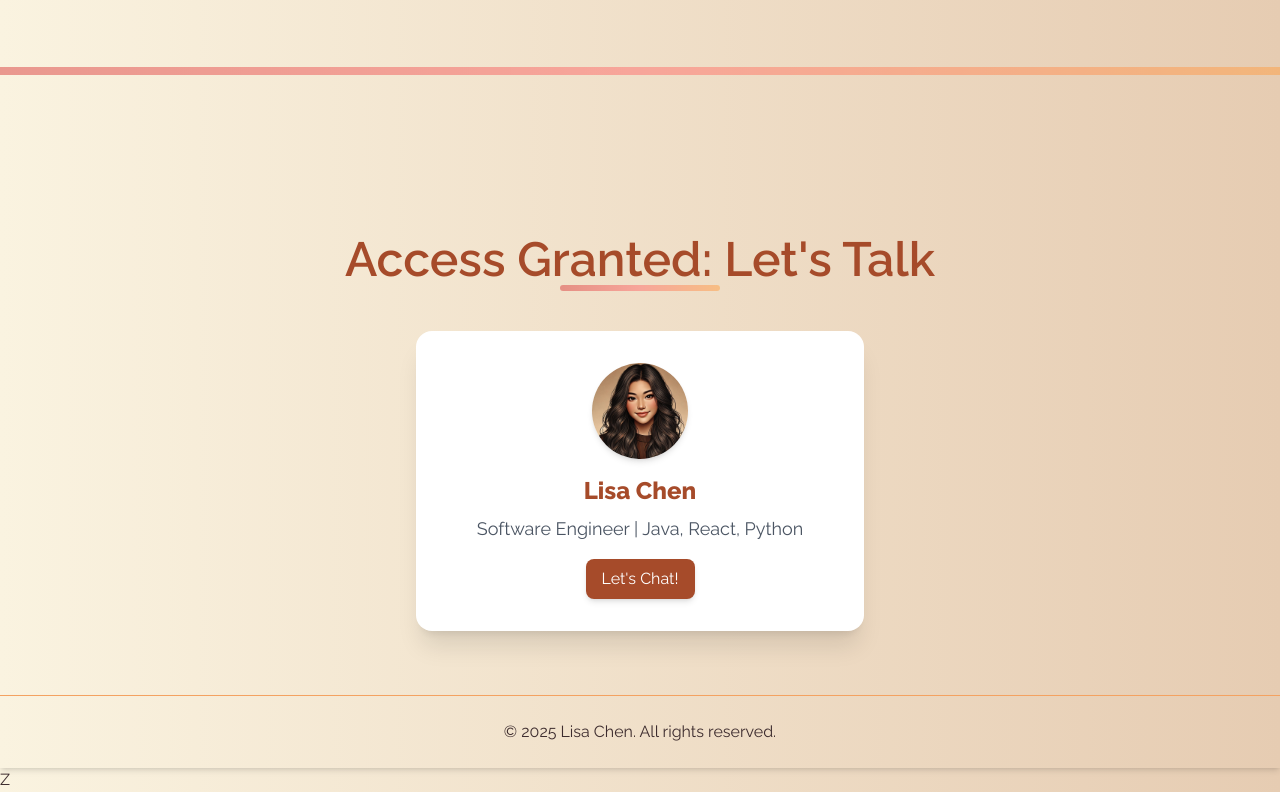
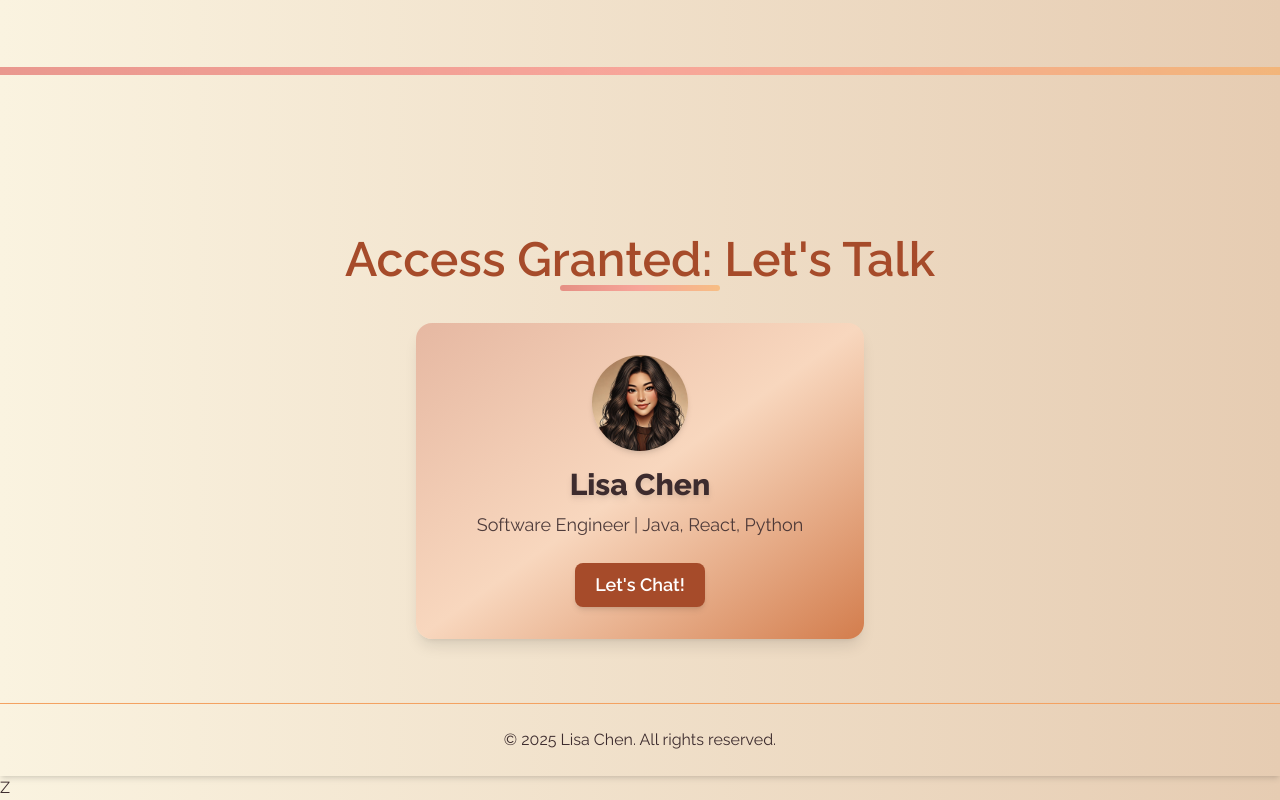
Before and after one commit to lisa-chen-58/lisa-chen-58.github.io, a plain HTML site: page index.html in a window 1280 px wide. Shown: the part 1486-2286 px from the top of the page. Drawn offline with nearby package versions, Linux system fonts and the light colour scheme.

Commit message:
task: upgrade hover effects

```diff
--- a/index.html
+++ b/index.html
@@ -258,23 +258,38 @@ CONTACT
     <h2 class="relative text-5xl font-semibold text-[var(--primary-color)] text-center pb-2">
         Access Granted: Let's Talk
         <span class="absolute left-1/2 transform -translate-x-1/2 bottom-0 w-40 h-[6px]
-        bg-gradient-to-r from-[#D93D3D] via-[#FF6B6B] to-[#FF9F43]
-        animate-pulse rounded-full">
-    </span>
+            bg-gradient-to-r from-[#D93D3D] via-[#FF6B6B] to-[#FF9F43]
+            animate-pulse rounded-full">
+        </span>
     </h2>
 
-    <div class="max-w-md mx-auto bg-white shadow-xl rounded-2xl p-8 transform transition duration-300 hover:scale-105 mt-10">
+    <div class="max-w-md mx-auto p-8 mt-8 rounded-2xl shadow-lg relative
+        bg-gradient-to-br from-[#E6B8A2] via-[#F8D7BE] to-[#D37D4D]
+        transition-transform transform hover:scale-105 hover:shadow-2xl
+        hover:bg-gradient-to-bl hover:from-[#D37D4D] hover:via-[#E6B8A2] hover:to-[#F8D7BE]">
+
         <img src="./img/avatar.jpg" alt="Your Profile" class="w-24 h-24 mx-auto rounded-full shadow-md">
 
-        <h3 class="mt-4 text-2xl font-bold text-[var(--primary-color)]">Lisa Chen</h3>
-        <p class="mt-2 text-lg font-medium text-gray-600">Software Engineer | Java, React, Python</p>
 
-        <a href="mailto:xxxx" class="mt-4 inline-block bg-[var(--primary-color)] text-white px-4 py-2 rounded-lg shadow-md hover:bg-[var(--secondary-color)] transition">
+        <h3 class="mt-4 text-3xl font-bold text-[var(--text-color)] drop-shadow-md
+            transition-all duration-300 ease-in-out
+            hover:text-transparent hover:bg-clip-text hover:bg-gradient-to-r
+            hover:from-[#D93D3D] hover:via-[#FF8C42] hover:to-[#D04A02]
+            hover:drop-shadow-[0_0_20px_rgba(255,80,80,0.9)]">
+            Lisa Chen
+        </h3>
+
+        <p class="mt-2 text-lg font-medium text-[var(--text-color)] opacity-90">Software Engineer | Java, React, Python</p>
+
+        <a href="mailto:xxxx" class="mt-6 inline-block px-5 py-2 rounded-lg shadow-md text-lg font-semibold
+            bg-[var(--primary-color)] text-white transition-all duration-300
+            hover:bg-[var(--quinary-color)] hover:text-white hover:scale-105">
             Let's Chat!
         </a>
-
     </div>
 </section>
+
+
 
 <footer class="p-6 text-center border-t border-[var(--secondary-color)] shadow-md">
     <p>&copy; 2025 Lisa Chen. All rights reserved.</p>
```
